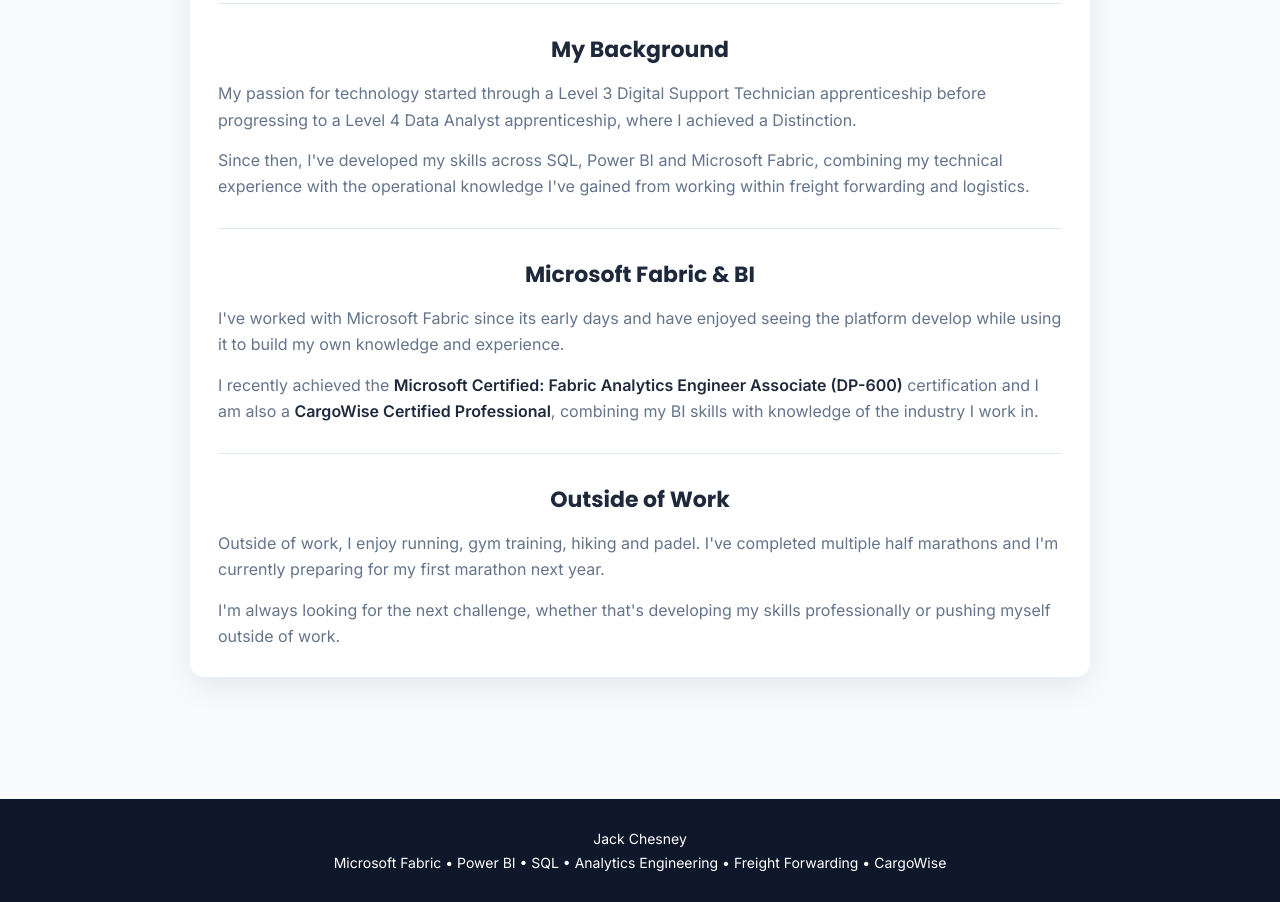
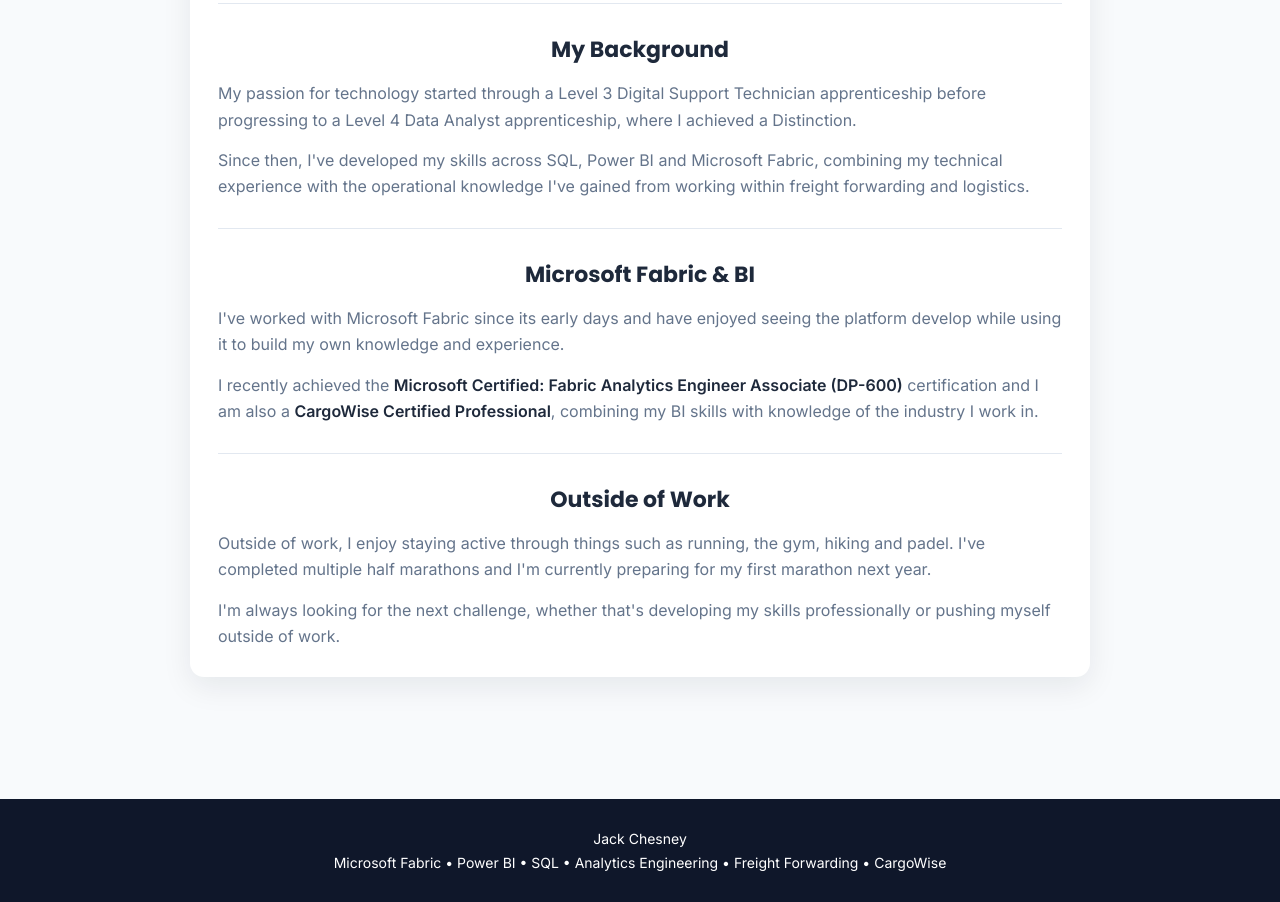
Before and after one commit to Jches2002/Portfolio, a plain HTML site: page about.html in a window 1280 px wide. Shown: the part 665-1567 px from the top of the page. Drawn offline with Linux system fonts and the light colour scheme.

Commit message:
Revise 'Outside of Work' section for clarity
Updated the 'Outside of Work' section to enhance clarity and readability.

```diff
--- a/about.html
+++ b/about.html
@@ -2,5 +2,5 @@
 <div class="about-section"><h2>Who I Am</h2><p>I am an Application Support Analyst - BI specialising in Business Intelligence, reporting and data analytics within the freight forwarding and logistics industry.</p><p>I enjoy using data to understand how a business is performing and turning that data into reporting that can support better decisions.</p></div>
 <div class="about-section"><h2>My Background</h2><p>My passion for technology started through a Level 3 Digital Support Technician apprenticeship before progressing to a Level 4 Data Analyst apprenticeship, where I achieved a Distinction.</p><p>Since then, I've developed my skills across SQL, Power BI and Microsoft Fabric, combining my technical experience with the operational knowledge I've gained from working within freight forwarding and logistics.</p></div>
 <div class="about-section"><h2>Microsoft Fabric &amp; BI</h2><p>I've worked with Microsoft Fabric since its early days and have enjoyed seeing the platform develop while using it to build my own knowledge and experience.</p><p>I recently achieved the <strong>Microsoft Certified: Fabric Analytics Engineer Associate (DP-600)</strong> certification and I am also a <strong>CargoWise Certified Professional</strong>, combining my BI skills with knowledge of the industry I work in.</p></div>
-<div class="about-section"><h2>Outside of Work</h2><p>Outside of work, I enjoy running, gym training, hiking and padel. I've completed multiple half marathons and I'm currently preparing for my first marathon next year.</p><p>I'm always looking for the next challenge, whether that's developing my skills professionally or pushing myself outside of work.</p></div>
+<div class="about-section"><h2>Outside of Work</h2><p>Outside of work, I enjoy staying active through things such as running, the gym, hiking and padel. I've completed multiple half marathons and I'm currently preparing for my first marathon next year.</p><p>I'm always looking for the next challenge, whether that's developing my skills professionally or pushing myself outside of work.</p></div>
 </article></section></main><footer><p>Jack Chesney</p><p>Microsoft Fabric • Power BI • SQL • Analytics Engineering • Freight Forwarding • CargoWise</p></footer></body></html>
```
